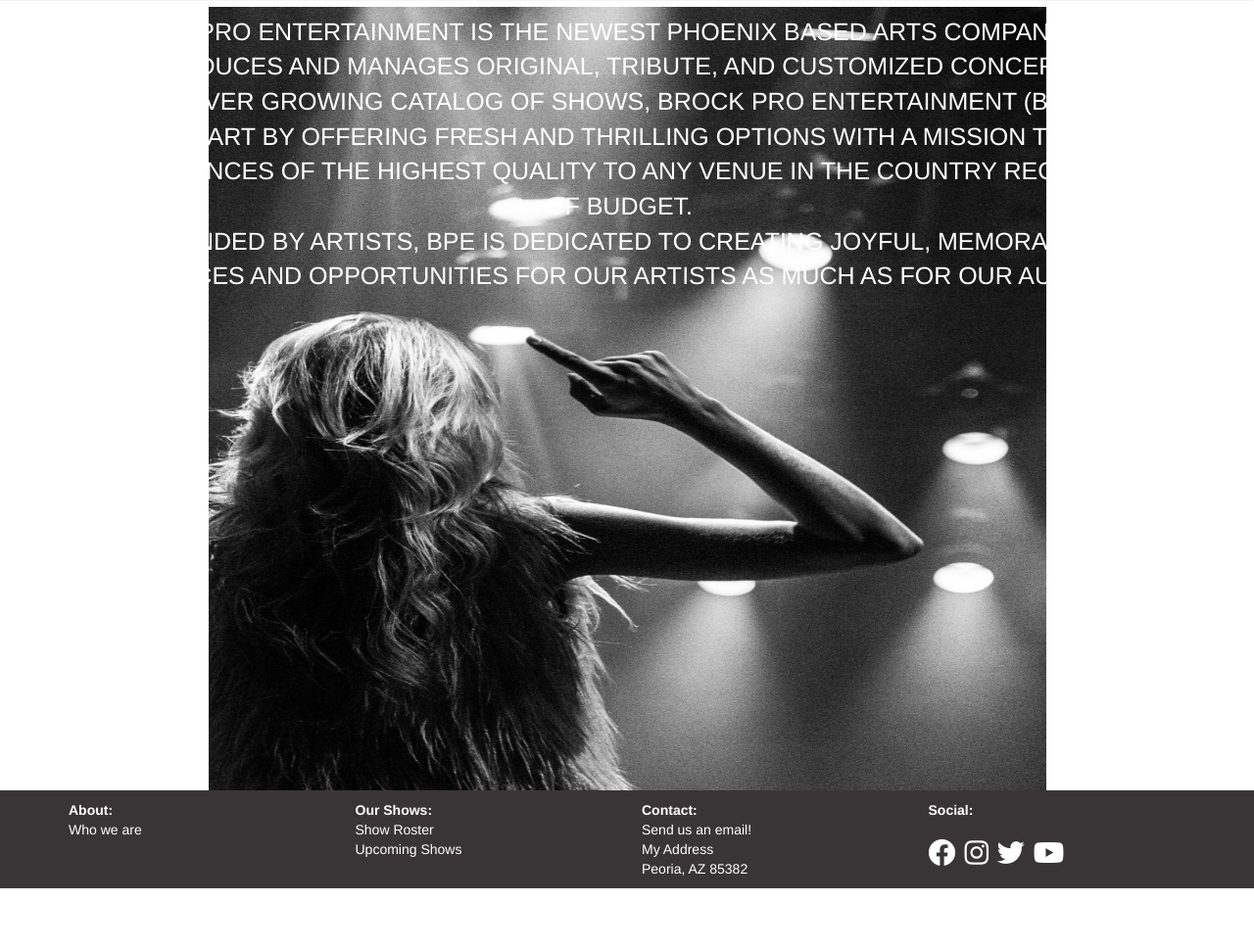
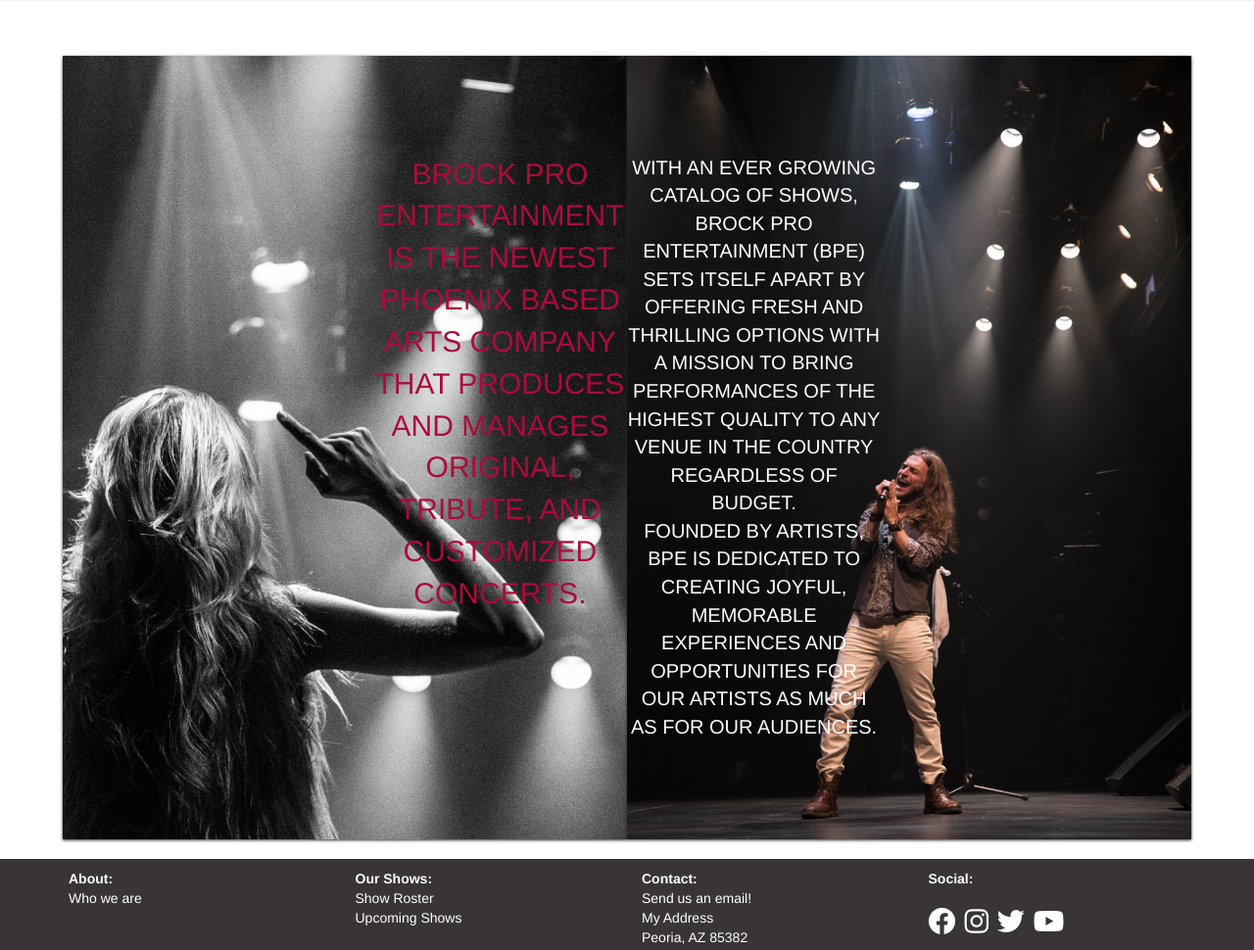
Before and after one commit to Nick-Kuhn88/BPE-website, a website: page about.html in a window 1280 px wide. Shown: the part 749-1719 px from the top of the page at 98% size. Before the commit the page ends 1656 px from the top, so only its background shows below. Drawn offline with nearby package versions, Linux system fonts and the light colour scheme.

Commit message:
layout changes to about page and added animations

```diff
--- a/about.html
+++ b/about.html
@@ -13,6 +13,7 @@
   <link href="style.css" rel="stylesheet">
   <link href="footer.css" rel="stylesheet">
   <link rel="stylesheet" href="node_modules/@fortawesome/fontawesome-free/css/all.css">
+  <link rel="stylesheet" href="https://cdnjs.cloudflare.com/ajax/libs/animate.css/3.7.2/animate.min.css">
 
   <!-- Bootstrap core CSS -->
   <link rel="stylesheet" href="https://maxcdn.bootstrapcdn.com/bootstrap/3.3.7/css/bootstrap.min.css" integrity="sha384-BVYiiSIFeK1dGmJRAkycuHAHRg32OmUcww7on3RYdg4Va+PmSTsz/K68vbdEjh4u" crossorigin="anonymous">
@@ -41,15 +42,15 @@
   <!-- Start of body -->
   <div class="mark-lynz">
     <br />
-    <h1 id="who-we-are">Who We Are</h1>
+    <h1 id="who-we-are" class="animated slideInDown delay-1s">Who We Are</h1>
     <hr class="underline" />
     <div class="founders">
-      <div class="box">
+      <div class="box animated slideInRight delay-1s">
         <img src="images/Mark-about.jpg" , alt="Mark 4Man" , id="mark4" class="img-fluid">
         <h2>MARK 4MAN</h2>
         <small>CEO, Owner, Music Director</small>
       </div>
-      <div class="box">
+      <div class="box animated slideInLeft delay-1s">
         <img src="images/Lynzee-about.jpg" , alt="Lynzee 4man" , id="lyn4" class="img-fluid">
         <h2>LYNZEE 4MAN</h2>
         <small>CFO, Owner, Choreographer</small>
@@ -64,23 +65,29 @@
     <!-- <br />
       <br /> -->
   </div>
-  <div class="container about-sect">
-    <img src="images/about-image1.jpg" alt="BPE" style="width:75%;">
-    <div class="top-right">
+
+  <div class="box-1">
+    <div class="about-blurb-l">
       BROCK PRO ENTERTAINMENT IS THE NEWEST PHOENIX
       BASED ARTS COMPANY THAT PRODUCES AND MANAGES ORIGINAL, TRIBUTE, AND CUSTOMIZED
-      CONCERTS.<br> WITH AN EVER GROWING CATALOG OF SHOWS, BROCK PRO ENTERTAINMENT
+      CONCERTS.
+    </div>
+  </div>
+
+  <div class="box-2">
+    <div class="about-blurb-r text-center">
+      WITH AN EVER GROWING CATALOG OF SHOWS, BROCK PRO ENTERTAINMENT
       (BPE) SETS ITSELF APART BY OFFERING FRESH AND THRILLING OPTIONS WITH A
       MISSION TO BRING PERFORMANCES OF THE HIGHEST QUALITY TO ANY
-      VENUE IN THE COUNTRY REGARDLESS OF BUDGET.<br> FOUNDED BY ARTISTS,
+      VENUE IN THE COUNTRY REGARDLESS OF BUDGET.<br>
+      FOUNDED BY ARTISTS,
       BPE IS DEDICATED TO CREATING JOYFUL, MEMORABLE EXPERIENCES
       AND OPPORTUNITIES FOR OUR ARTISTS AS MUCH AS FOR OUR AUDIENCES.
     </div>
   </div>
 
-  <!-- <div class="box">
-        <img src="images/about-image1.jpg", alt="BPE" class="img-fluid">
-      </div> -->
+  <br class="clear">
+  <br />
 
   <div id="footer">
     <div class="container">
@@ -91,6 +98,7 @@
           <a href="about.html">Who we are</a>
           <br />
         </div>
+
         <div class="foot-item col-12 col-sm-3">
           <b>Our Shows:</b>
           <br />
@@ -98,6 +106,7 @@
           <br />
           <a href="#">Upcoming Shows</a>
         </div>
+
         <div class="foot-item col-12 col-sm-3">
           <b>Contact:</b>
           <br />
@@ -107,6 +116,7 @@
           <br />
           Peoria, AZ 85382
         </div>
+
         <div class="foot-item col-12 col-sm-3 social">
           <b>Social:</b>
           <br />
@@ -127,9 +137,5 @@
       </div>
     </div>
   </div>
-  <script src="index.js"></script>
-
-  <script src="https://code.jquery.com/jquery-3.2.1.slim.min.js" integrity="sha384-KJ3o2DKtIkvYIK3UENzmM7KCkRr/rE9/Qpg6aAZGJwFDMVNA/GpGFF93hXpG5KkN" crossorigin="anonymous"></script>
-</body>
 
 </html>
--- a/style.css
+++ b/style.css
@@ -4,6 +4,10 @@
 
 .about {
   display: none;
+}
+
+html {
+  scroll-behavior: smooth;
 }
 
 /* body {
@@ -88,22 +92,27 @@
   box-shadow: 0px 1px 3px #2a2a2a;
 }
 
-.about-sect {
+/* .about-sect {
   position: relative;
   text-align: center;
   /* color: white; */
-}
 
-.top-right {
+
+/* .top-right {
   position: absolute;
   top: 8px;
   right: 16px;
   color: white;
   font-size: 25px;
-}
+} */
 
 .box h2, small {
   color: white;
+}
+
+img {
+  height: 800px;
+  width: auto;
 }
 
 .box {
@@ -111,6 +120,50 @@
   width: 42.5%;
   margin-left: 5%;
   margin-top: 50px;
+}
+
+.box-1 {
+  float: left;
+  width: 45%;
+  height: 800px;
+  margin-left: 5%;
+  margin-top: 50px;
+  background-image: url('images/about-image1.jpg'); no-repeat center center fixed;
+  -webkit-background-size: cover;
+  -moz-background-size: cover;
+  -o-background-size: cover;
+  background-size: cover;
+  box-shadow: 0px 1px 3px #2a2a2a;
+}
+
+.about-blurb-l {
+  color: #AB0C3A;
+  width: 45%;
+  font-size: 30px;
+  text-align: center;
+  float: right;
+  padding-top: 100px;
+}
+
+.box-2 {
+  float: right;
+  width: 45%;
+  height: 800px;
+  margin-right: 5%;
+  margin-top: 50px;
+  background-image: url('images/about-image2.jpg'); no-repeat center center fixed;
+  -webkit-background-size: cover;
+  -moz-background-size: cover;
+  -o-background-size: cover;
+  background-size: cover;
+  box-shadow: 0px 1px 3px #2a2a2a;
+}
+
+.about-blurb-r {
+  color: white;
+  width: 45%;
+  font-size: 20px;
+  padding-top: 100px;
 }
 
 .underline {
@@ -124,11 +177,6 @@
   text-align: center;
   font-size: 35px;
   color: white;
-}
-
-img {
-  height: 800px;
-  width: auto;
 }
 
 #mark4 {
```
Also changed, not shown: index.html (+0 -2 lines).
